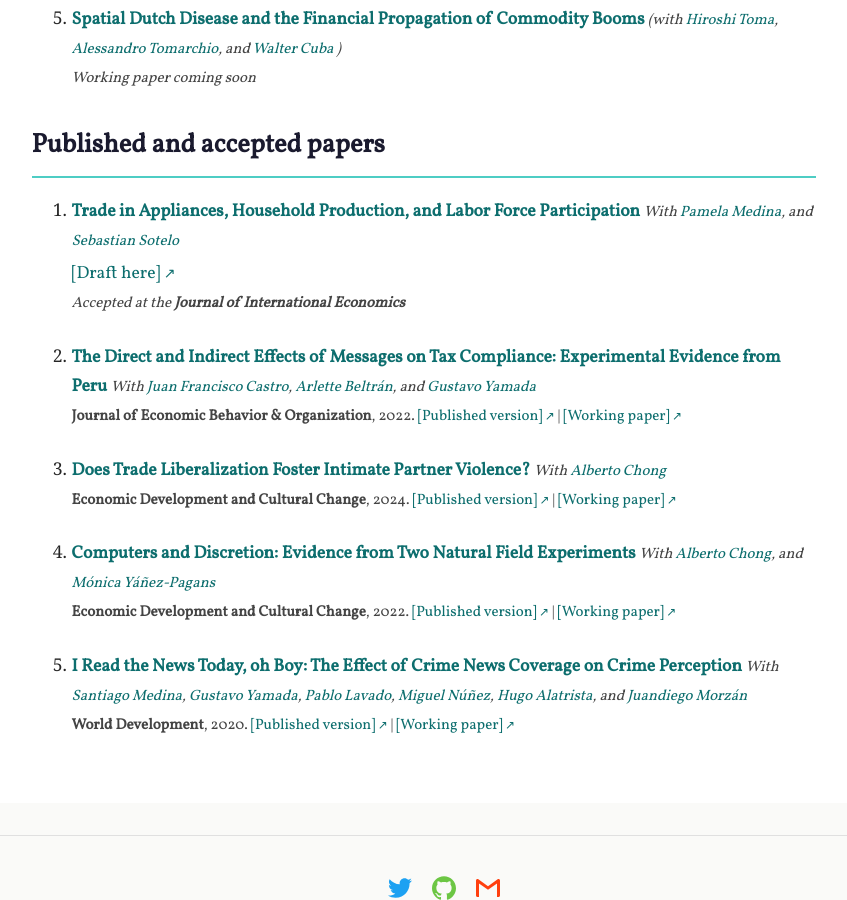
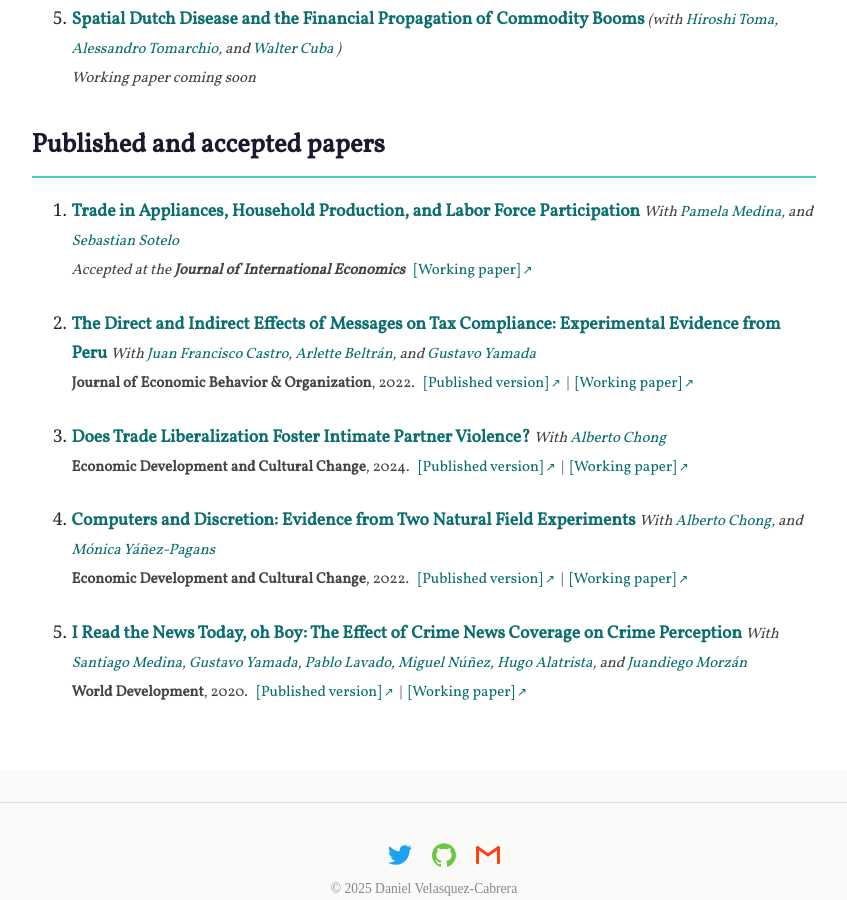
Before and after one commit to dvelasquezc/dvelasquezc.github.io, a Jekyll site: the page built from index.md, in a window 1280 px wide and 900 px high, scrolled down 1258 px. Shown: the whole window, without its empty margins (216-1063 px from the left). Built offline with Jekyll 4.4.1, drawn with Linux system fonts in a browser that asks for light colours; some web fonts are replaced.

Commit message:
formatting published papers

```diff
--- a/index.md
+++ b/index.md
@@ -220,16 +220,13 @@ dropdown_folder: "no"
 
 				{% if paper.journal_name %}
 				<div class = "conferences">
-					<b>{{ paper.journal_name }}</b>, {{ paper.journal_year }}. {% if paper.link != 'no' %}<a href="{{ paper.link }}" target="_blank">[Published version]</a>{% endif %}{% if paper.draft_link and paper.draft_link != 'no' %} | <a href="{{ paper.draft_link | prepend: site.baseurl | prepend: site.url }}" target="_blank">[Working paper]</a>{% endif %}{% if paper.ssrn and paper.ssrn != 'no' %} | <a href="{{ paper.ssrn }}" target="_blank">[SSRN]</a>{% endif %}
+					<b>{{ paper.journal_name }}</b>, {{ paper.journal_year }}. &nbsp; {% if paper.link != 'no' %}<a href="{{ paper.link }}" target="_blank">[Published version]</a>{% endif %}{% if paper.draft_link and paper.draft_link != 'no' %} &nbsp;|&nbsp; <a href="{{ paper.draft_link | prepend: site.baseurl | prepend: site.url }}" target="_blank">[Working paper]</a>{% endif %}{% if paper.ssrn and paper.ssrn != 'no' %} &nbsp;|&nbsp; <a href="{{ paper.ssrn }}" target="_blank">[SSRN]</a>{% endif %}
 				</div>
 				{% endif %}
 
 				{% if paper.title == 'Trade in Appliances, Household Production, and Labor Force Participation' %}
-				<div class = "pdf">
-					<a href="{{ "/assets/pdfs/MSV_THL_jan25.pdf" | prepend: site.baseurl | prepend: site.url }}" target="_blank"> [Draft here] </a>
-				</div>
 				<div class ="conferences">
-					<i>Accepted at the <b>Journal of International Economics</b></i>
+					<i>Accepted at the <b>Journal of International Economics</b></i> &nbsp; <a href="{{ "/assets/pdfs/MSV_THL_jan25.pdf" | prepend: site.baseurl | prepend: site.url }}" target="_blank">[Working paper]</a>
 				</div>
 				{% endif %}
 			</li>
```
Also changed, not shown: _pages/research.md (+2 -5 lines).
